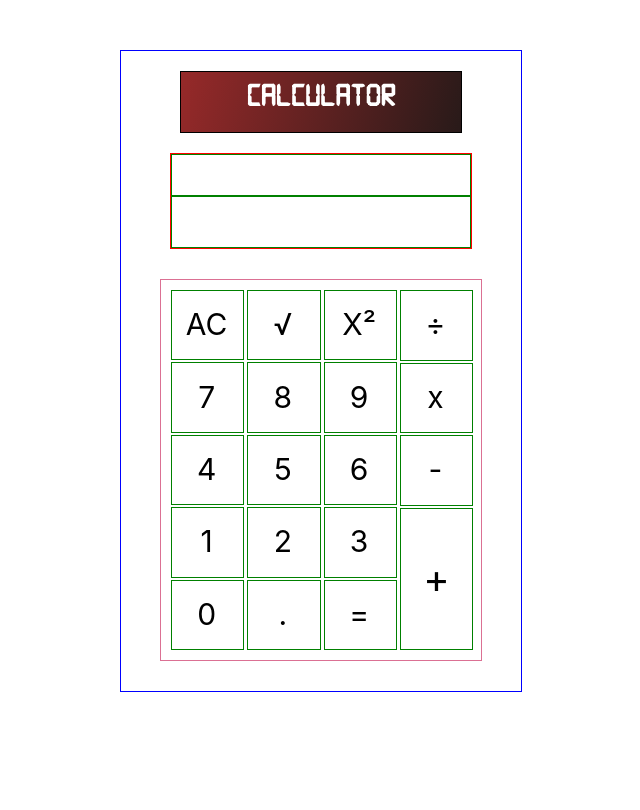
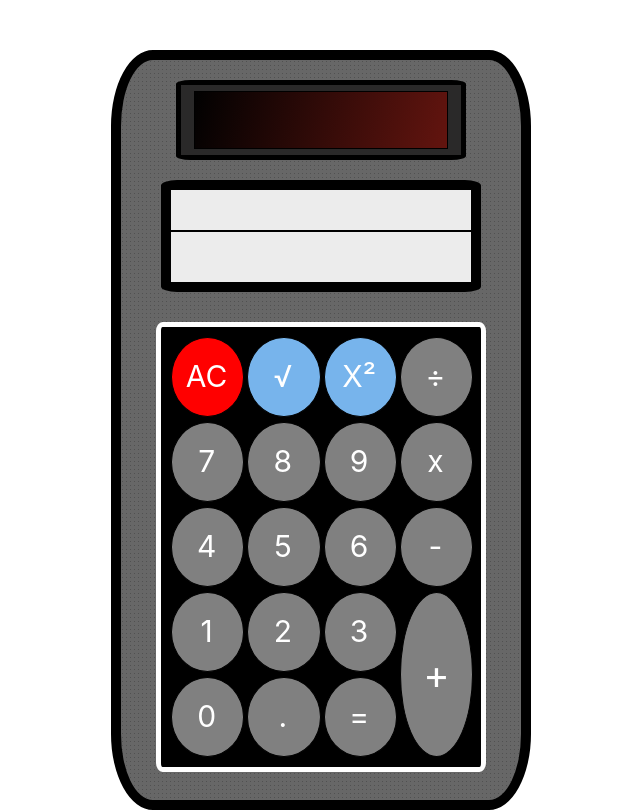
Before and after one commit to blain-crawford/calculator-2, a plain HTML site: page index.html in a window 1280 px wide. Shown: the whole page, without its empty margins (319-959 px from the left). Drawn offline with Linux system fonts and the light colour scheme.

Commit message:
functioning and designed

```diff
--- a/index.html
+++ b/index.html
@@ -10,13 +10,17 @@
 <body>
   <div class="spacer"></div>
   <div id="calculator-outline">
-    <div id="calculator-logo"><h1>Calculator</h1></div>
+    <div id="calculator-logo-outline-dark-grey">
+      <div id="calculator-logo"></div>
+    </div>
+    <div id="screen-outline-dark-grey">
       <div id="screen">
         <div id="screen-top">
           <div id="solution"></div>
         </div>
         <div id="screen-bottom">
           <div id="running-equation"></div>
+        </div>
       </div>
     </div>
     <div id="button-container">
@@ -39,7 +43,7 @@
         <div class="number-button" id="9"><div class="button-label">9</div></div>
         <div class="number-button" id="6"><div class="button-label">6</div></div>
         <div class="number-button" id="3"><div class="button-label">3</div></div>
-        <div class="clear-equals-buttons" id="="><div class="button-label">=</div></div>
+        <div class="clear-equals-buttons" id="=" style="background-color: gray;"><div class="button-label">=</div></div>
       </div>
       <div class="button-column">
         <div class="operator-button" id="/"><div class="button-label">÷</div></div>
--- a/styles/styles.css
+++ b/styles/styles.css
@@ -15,11 +15,31 @@ body {
 
 #calculator-outline {
   margin: 0 auto;
-  border: 1px solid blue;
+  border: 10px solid black;
+  border-radius: 10%;
+  background-color: #676767;
+  opacity: 1;
+  background-size: 4px 4px;
+  background-image: repeating-linear-gradient(45deg, #515151 0, #515151 0.4px, #676767 0, #676767 50%);
   text-align: center;
   width: 400px;
-  height: 600px;
+  height: 700px;
   padding-bottom: 40px;
+}
+
+#calculator-logo-outline-dark-grey {
+  border: 5px solid black;
+  border-radius: 5%;
+  color: white;
+  background: rgb(42, 41, 41);
+  width: 70%;
+  height: 10%;
+  margin-top: 20px;
+  margin-bottom: 10px;
+  margin-right: auto;
+  margin-left: auto;
+  display: flex;
+  align-items: center;
 }
 
 #calculator-logo {
@@ -28,31 +48,22 @@ body {
   background: rgb(148, 36, 36);
   background: linear-gradient(
     105deg,
-    rgba(148, 36, 36, 0.9766281512605042) 0%,
-    rgba(17, 1, 0, 0.9009978991596639) 100%
+    rgba(0, 0, 0, 0.977) 0%,
+    rgba(105, 18, 12, 0.901) 100%
   );
-  width: 70%;
-  height: 10%;
-  margin-top: 20px;
+  width: 90%;
+  height: 80%;
   margin-right: auto;
   margin-left: auto;
 }
 
-#calculator-logo h1 {
-  position: relative;
-  bottom: 10px;
-  font-family: digital;
-}
-
-#calculator-logo {
-  margin-bottom: 0px;
-  padding: 0px;
-}
 
 #screen {
   width: 75%;
   height: auto;
-  border: 1px solid red;
+  border: 10px solid rgb(0, 0, 0);
+  border-radius: 5%;
+  background-color: rgb(236, 236, 236);
   margin-left: auto;
   margin-right: auto;
   margin-top: 20px;
@@ -60,7 +71,6 @@ body {
 }
 
 #screen-top {
-  border: 1px solid green;
   height: 30px;
   padding: 5px;
   text-align: end;
@@ -70,11 +80,13 @@ body {
   position: relative;
   top: 15px;
   font-family: digital;
-  font-size: 25px;
+  font-size: 15px;
+  color: black;
+  opacity: .8;
 }
 
 #screen-bottom {
-  border: 1px solid green;
+  border-top: 2px solid black;
   height: 30px;
   padding: 10px;
   text-align: end;
@@ -87,7 +99,9 @@ body {
 }
 
 #button-container {
-  border: 1px solid palevioletred;
+  border: 5px solid white;
+  border-radius: 2%;
+  background-color: black ;
   margin-top: 30px;
   margin-left: auto;
   margin-right: auto;
@@ -103,53 +117,111 @@ body {
   width: 25%;
   display: flex;
   flex-direction: column;
-  gap: 2px;
+  gap: 5px;
 }
 
 .number-button {
   width: 100%;
   height: 20%;
-  border: 1px solid green;
+  border: 1px solid black;
+  border-radius: 100%;
+  background-color: gray;
+  color: white;
   display: flex;
   justify-content: center;
   align-items: center;
 }
 
+.number-button:active {
+  background-color: rgb(82, 81, 81)!important;
+  width: 95%;
+  height: 19%;
+}
+
 .operator-button {
   width: 100%;
   height: 20%;
-  border: 1px solid green;
+  border: 1px solid black;
+  border-radius: 100%;
+  background-color: gray;
+  color: white;
   display: flex;
   justify-content: center;
   align-items: center;
 }
 
+.operator-button:active {
+  background-color: rgb(82, 81, 81)!important;
+  width: 95%;
+  height: 19%;
+}
+
 .square-root-button {
   width: 100%;
   height: 20%;
-  border: 1px solid green;
+  border: 1px solid black;
+  border-radius: 100%;
+  background-color: rgb(119, 180, 236);
+  color: white;
   display: flex;
   justify-content: center;
   align-items: center;
 }
 
+.square-root-button:active {
+  background-color: rgb(67, 144, 216);
+  width: 95%;
+  height: 19%;
+}
+
 .squared-button {
   width: 100%;
   height: 20%;
-  border: 1px solid green;
+  border: 1px solid black;
+  background-color: rgb(119, 180, 236);
+  color: white;
+  border-radius: 100%;
   display: flex;
   justify-content: center;
   align-items: center;
 }
 
+.squared-button:active {
+  background-color: rgb(67, 144, 216);
+  width: 95%;
+  height: 19%;
+}
+
+#clear{
+  background-color: rgb(255, 0, 0);
+  border-radius: 100%;
+  color: white;
+}
+
+#clear:active {
+  background-color: rgb(189, 19, 19) !important;
+  width: 95%;
+  height: 19%;
+}
+
+
 .clear-equals-buttons {
   width: 100%;
   height: 20%;
-  border: 1px solid green;
+  border: 1px solid black;
+  border-radius: 100%;
+  color: white;
   display: flex;
   justify-content: center;
   align-items: center;
 }
+
+.clear-equals-buttons:active {
+  background-color: rgb(82, 81, 81)!important;
+  width: 95%;
+  height: 19%;
+}
+
 
 .button-label {
   margin-bottom: 2px;
@@ -160,8 +232,11 @@ body {
 }
 
 .addition-button {
-  height: 41%;
-  border: 1px solid green;
+  height: 42%;
+  border: px solid black;
+  border-radius: 100%;
+  background-color: gray;
+  color: white;
   display: flex;
   justify-content: center;
   align-items: center;
@@ -169,3 +244,9 @@ body {
   font-family: -apple-system, BlinkMacSystemFont, "Segoe UI", Roboto, Oxygen,
     Ubuntu, Cantarell, "Open Sans", "Helvetica Neue", sans-serif;
 }
+
+.addition-button:active {
+  background-color: rgb(82, 81, 81)!important;
+  width: 95%;
+  height: 40%;
+}
```
Lines whose indentation alone changed are shown as unchanged.
